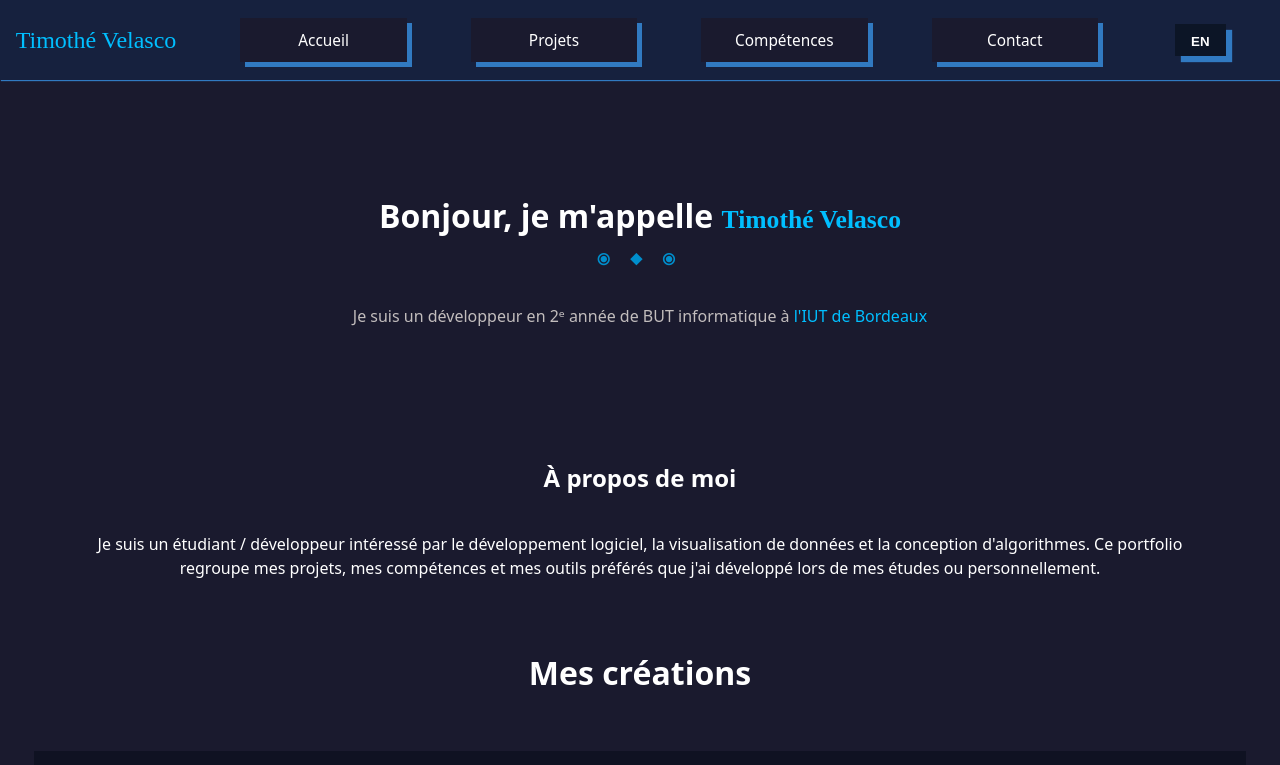
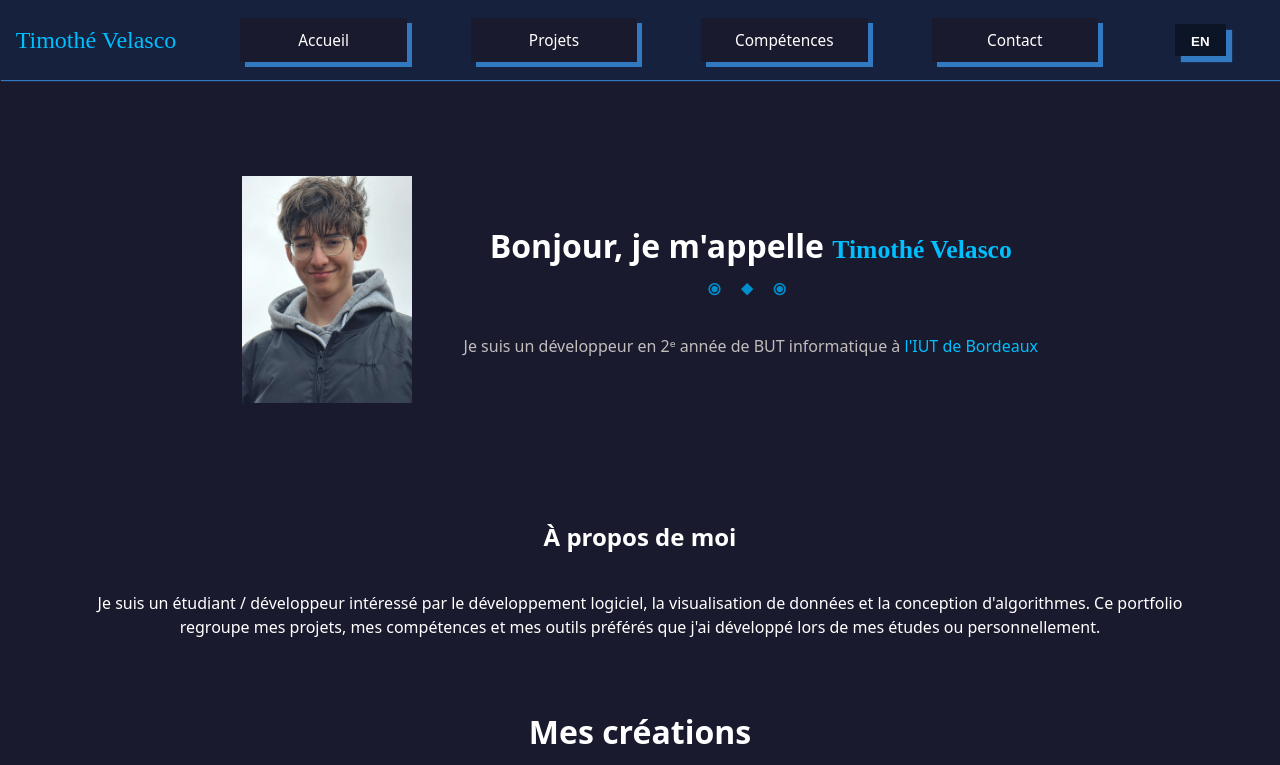
Before and after one commit to GrandeEpine/Portfolio-website, a website built with Vite: page src/index.html in a window 1280 px wide. Shown: the top 765 px of the page. Built offline with nearby package versions, Linux system fonts and the light colour scheme; a web font is replaced by a local one.

Commit message:
bug fixed

```diff
--- a/src/index.html
+++ b/src/index.html
@@ -34,6 +34,7 @@
 
 <main id="main">
   <section id="hero">
+    <img id="profilePicture" src="../public/img/photo.jpg" alt="Photo de profil"/>
     <div id="heroText">
       <div class="hero-row">
         <h1 data-i18n="greeting">Bonjour, je m'appelle <span class="accent">Timothé Velasco</span></h1>
--- a/src/styles/styleIndex.css
+++ b/src/styles/styleIndex.css
@@ -34,7 +34,12 @@
     max-width: 600px;
     color: #c2bdbd;
 }
+#profilePicture{
+    width: 15%;
+    height: 25%;
+    padding-right: 4vw;
 
+}
 .btn {
     width: 10%;
     margin-top: 1.5rem;
@@ -82,3 +87,8 @@ p a{
         font-size: 1.6rem;
     }
 }
+@media (max-width: 700px) {
+    #profilePicture{
+        display: none;
+    }
+}
```
